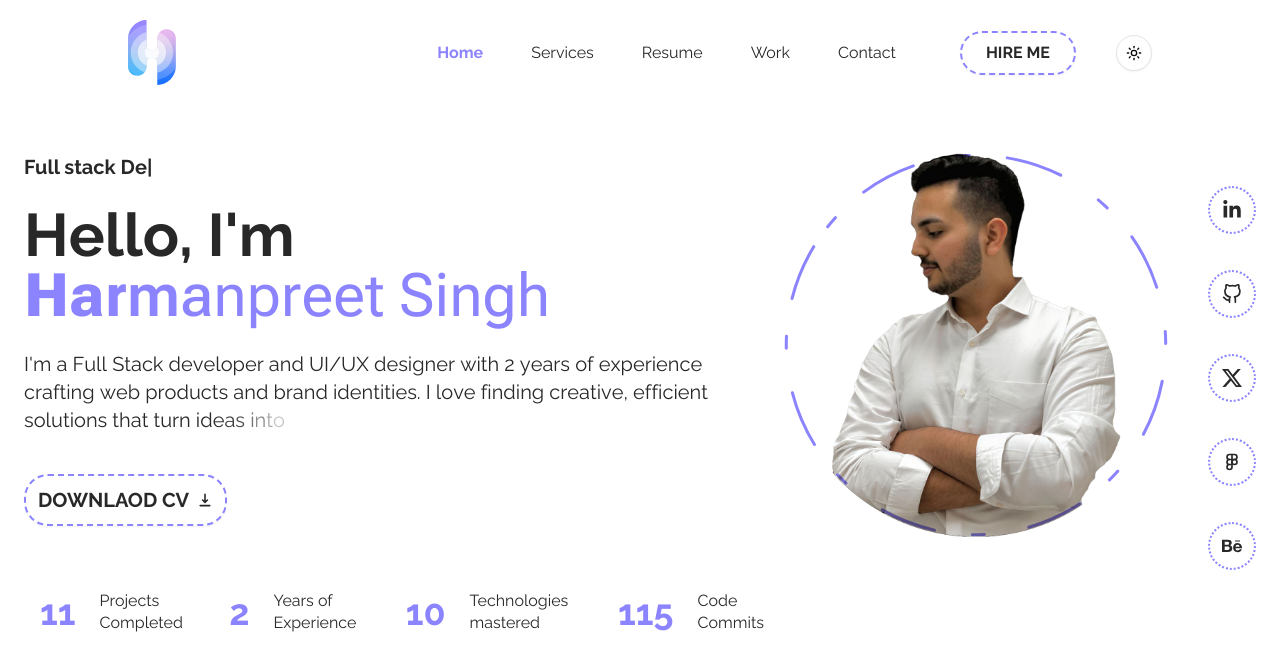
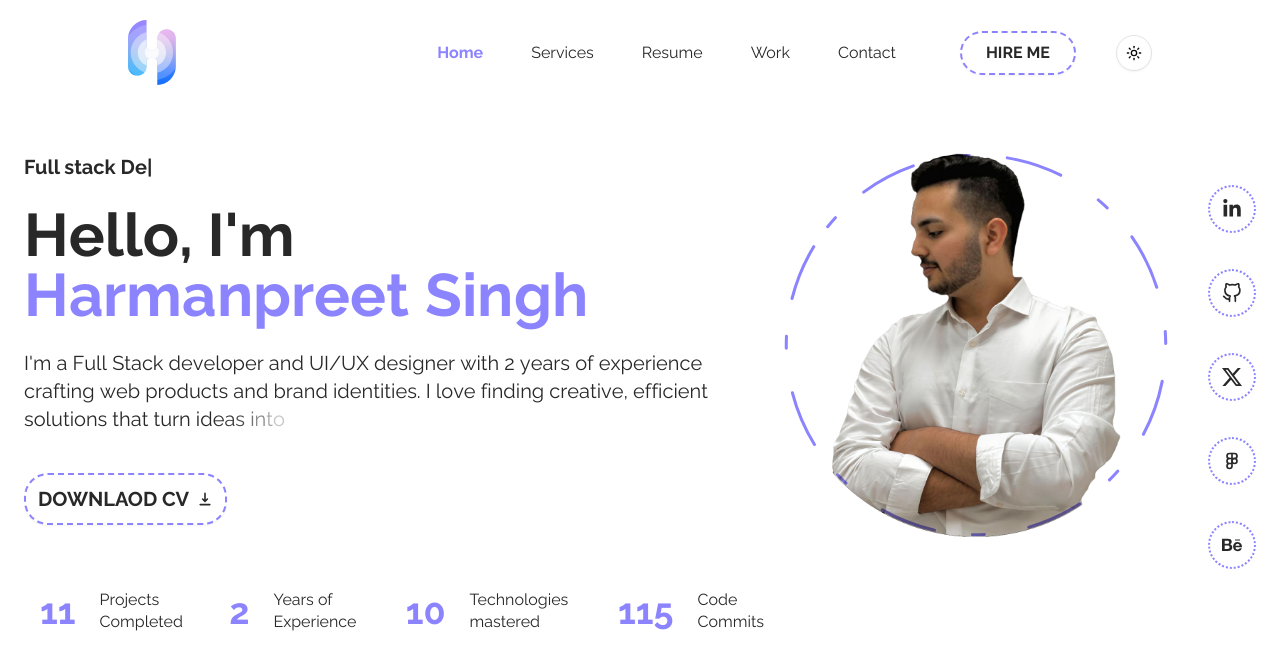
Before and after one commit to Harman-khurmi/harman-portfolio, a Next.js app: page / in a window 1280 px wide. Shown: the top 670 px of the page. Built offline with nearby package versions, Linux system fonts and the light colour scheme.

Commit message:
changed - name effect on hero page

```diff
--- a/app/bubble.module.css
+++ /dev/null
@@ -1,31 +0,0 @@
-.hoverText {
-  transition:
-    0.3s font-weight,
-
-    0.2s color;
-}
-
-.hoverText:hover {
-  font-weight: 900;
-  color: rgb(238, 242, 255);
-}
-
-/* To the right */
-.hoverText:hover + .hoverText {
-  font-weight: 500;
-  color: rgb(199, 210, 254);
-}
-
-.hoverText:hover + .hoverText + .hoverText {
-  font-weight: 300;
-}
-
-/* To the left */
-.hoverText:has(+ .hoverText:hover) {
-  font-weight: 500;
-  color: rgb(199, 210, 254);
-}
-
-.hoverText:has(+ .hoverText + .hoverText:hover) {
-  font-weight: 300;
-}
--- a/app/page.jsx
+++ b/app/page.jsx
@@ -1,6 +1,5 @@
 'use client'
 import React from 'react'
-import styles from "./bubble.module.css";
 import { Button } from "@/components/ui/button"
 import { HiDownload } from "react-icons/hi";
 import { TypeAnimation } from 'react-type-animation';
@@ -67,20 +66,20 @@ const Home = () => {
 
                 />
 
-                <div className='lg:hidden flex flex-col items-center text-center font-extrabold text-second'>
+                <div className='lg:flex-row lg:gap-4 flex flex-col items-center text-center font-extrabold text-second'>
                   <BlurText
                     text="Harmanpreet"
-                    delay={100}
+                    delay={150}
                     animateBy="letters"
                     direction="top"
-                    className="text-4xl md:text-5xl"
+                    className="text-4xl md:text-5xl lg:text-6xl"
                   />
                   <BlurText
                     text="Singh"
-                    delay={150}
+                    delay={200}
                     animateBy="letters"
                     direction="top"
-                    className="text-4xl md:text-5xl"
+                    className="text-4xl md:text-5xl lg:text-6xl"
                   />
                 </div>
 
@@ -115,7 +114,7 @@ const Home = () => {
                     />
                   </div>
                 </div> */}
-                <div
+                {/* <div
                   ref={containerRef}
                   style={{ position: 'relative' }}
                 >
@@ -128,7 +127,7 @@ const Home = () => {
                     radius={200}
                     falloff='linear'
                   />
-                </div>
+                </div> */}
                 </div>
 
               </div>
--- a/components/VariableProximity/VariableProximity.jsx
+++ b/components/VariableProximity/VariableProximity.jsx
@@ -1,4 +1,4 @@
-'use client'
+'use client';
 import { forwardRef, useMemo, useRef, useEffect } from "react";
 import { motion } from "framer-motion";
 
```
